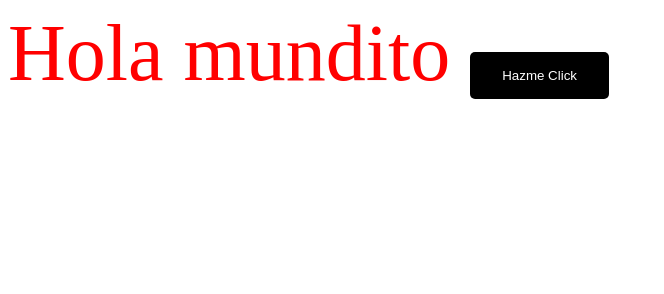
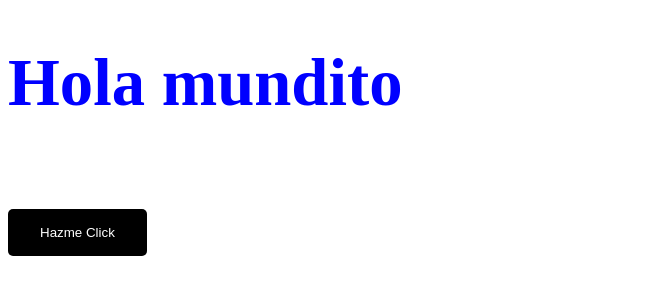
Before and after one commit to R4aveen/IPSS_DIPLOMADO_Clase_1, a plain HTML site: page index.html in a window 1280 px wide. Shown: the whole page, without its empty margins (0-664 px from the left). Drawn offline with Linux system fonts and the light colour scheme.

Commit message:
Reorganizar estructura HTML y agregar estilos para el encabezado
Co-authored-by: Copilot <copilot@github.com>

```diff
--- a/assets/css/styles.css
+++ b/assets/css/styles.css
@@ -1,7 +1,14 @@
 body{
     color: red;
     font-size: 5rem;
+
+    h1{
+        color: blue;
+        font-size: smaller;
+
+    }
 }
+
 
 .btn{
     color: white;
--- a/index.html
+++ b/index.html
@@ -14,9 +14,14 @@
 
 </head>
 <body>
-    Hola mundito
-
-    <button id="boton" class="btn">Hazme Click</button>
+    <header>
+        <h1 class="title">
+            Hola mundito
+        </h1>
+    </header>
+    <section>
+        <button id="boton" class="btn">Hazme Click</button>
+    </section>
 </body>
 <script src="assets/js/scripts.js"></script>
 </html>
```
